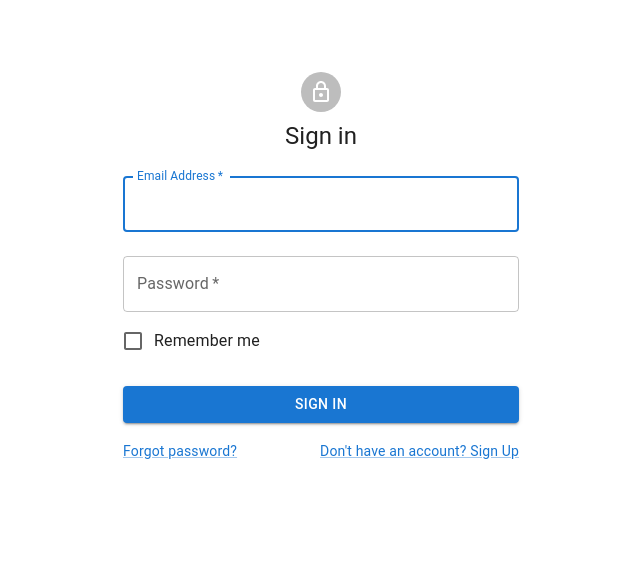
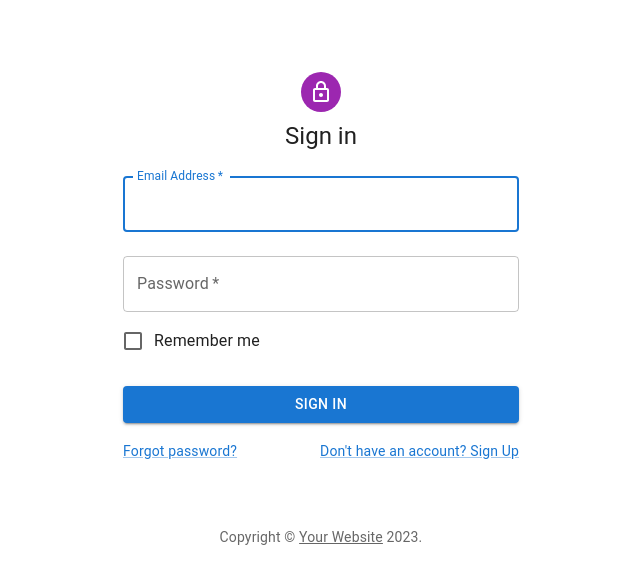
Before and after one commit to maxmeyaev/media-scout-frontend, a React (Create React App) app in the folder media-scout/: page /login in a window 1280 px wide. Shown: the top 584 px of the page, without its empty margins (319-959 px from the left). Built offline with nearby package versions, Linux system fonts and the light colour scheme.

Commit message:
Only change login from max's latest

```diff
--- a/media-scout/src/Components/Login.js
+++ b/media-scout/src/Components/Login.js
@@ -15,7 +15,14 @@ import { createTheme, ThemeProvider } from '@mui/material/styles';
 
 function Copyright (props) {
   return (
-    <></>
+    <Typography variant="body2" color="text.secondary" align="center" {...props}>
+      {'Copyright © '}
+      <Link color="inherit" href="https://mui.com/">
+        Your Website
+      </Link>{' '}
+      {new Date().getFullYear()}
+      {'.'}
+    </Typography>
   );
 }
 
@@ -43,7 +50,7 @@ export default function SignIn () {
             alignItems: 'center'
           }}
         >
-          <Avatar sx={{ m: 1, bgcolor: 'primary' }}>
+          <Avatar sx={{ m: 1, bgcolor: 'secondary.main' }}>
             <LockOutlinedIcon />
           </Avatar>
           <Typography component="h1" variant="h5">
```
